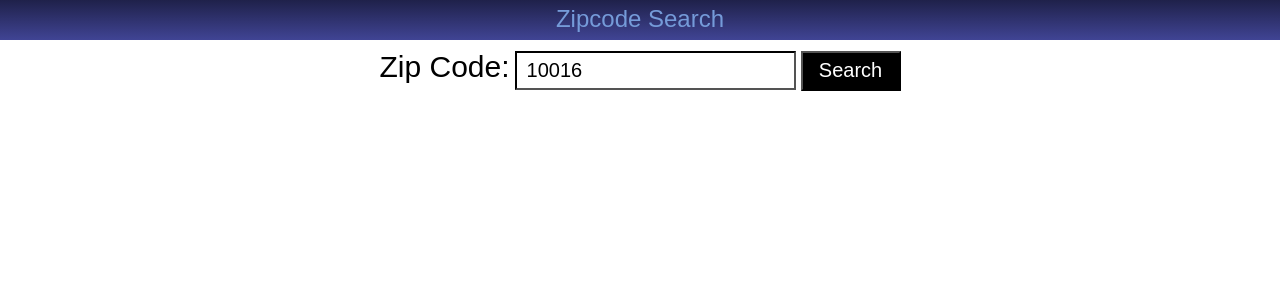
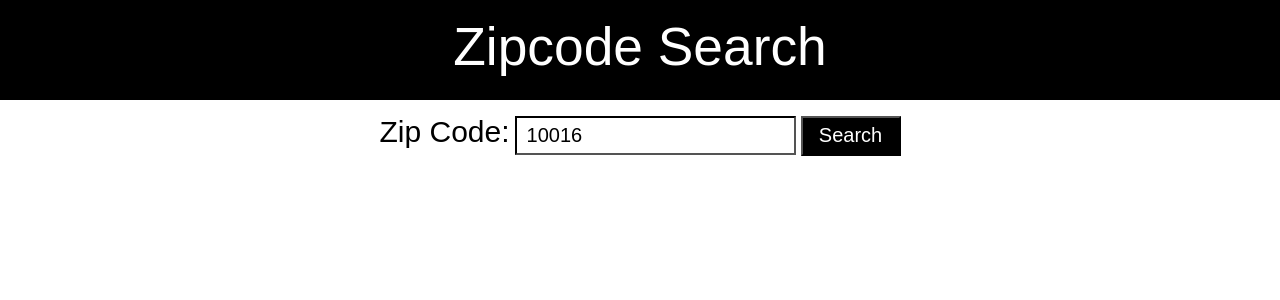
Before and after one commit to Kyrylo-Glamazdin/ZIP-and-City-Search-Assignment, a React (Create React App) app in the folder zip-app/: page / in a window 1280 px wide. Shown: the top 300 px of the page. Built offline with nearby package versions, Linux system fonts and the light colour scheme.

Commit message:
styling improvements

```diff
--- a/zip-app/src/Nav.css
+++ b/zip-app/src/Nav.css
@@ -1,11 +1,13 @@
 .nav {
-	background: linear-gradient(#1f214a, #404494);
-	height: 40px;
+	background: black;
+	height: 100px;
 }
 
 .title {
 	padding: 5px;
 	text-align: center;
-	color: #759bd9;
-	font-size: 18pt;
+	vertical-align: middle;
+	line-height: 84px;
+	color: white;
+	font-size: 40pt;
 }
--- a/zip-app/src/ZipForm.css
+++ b/zip-app/src/ZipForm.css
@@ -1,5 +1,5 @@
 form {
-	margin-top: 10px;
+	margin-top: 15px;
 }
 
 label {
```
Also changed, not shown: zip-app/src/logo.svg (deleted).
